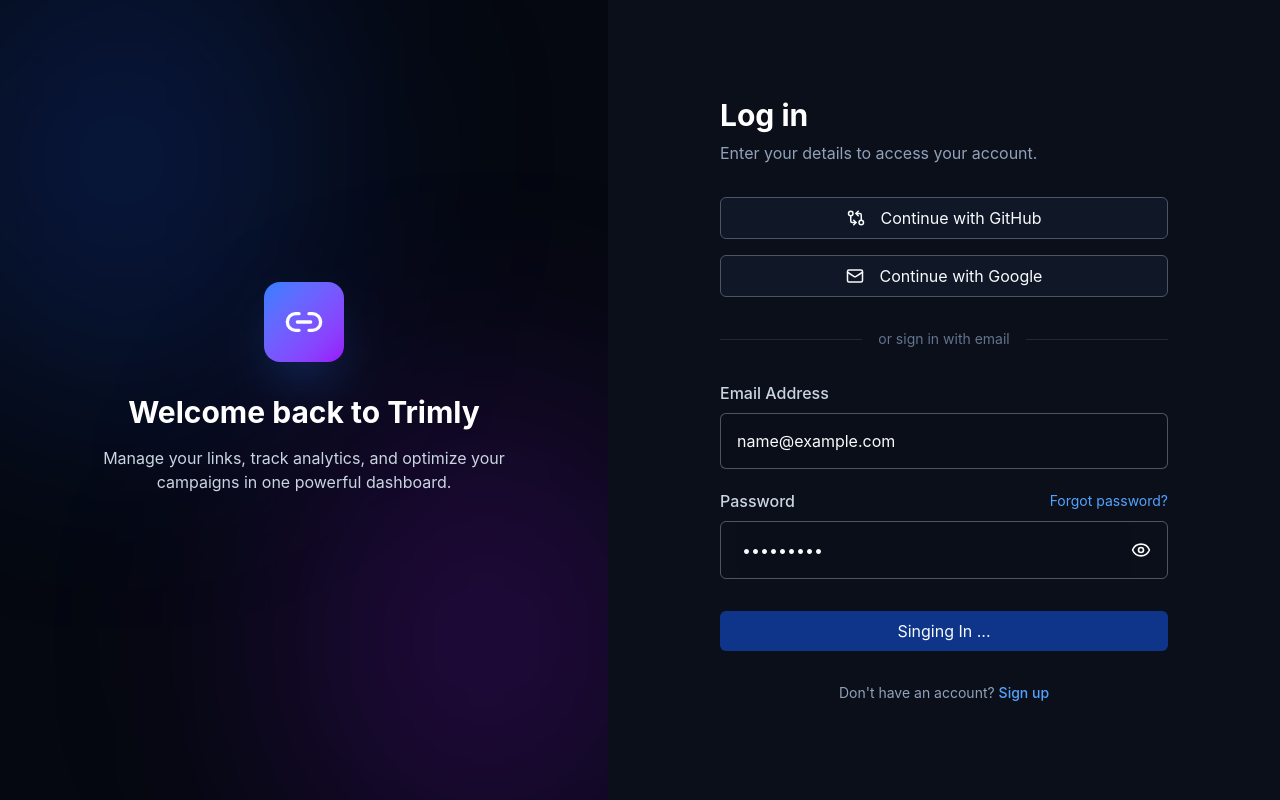
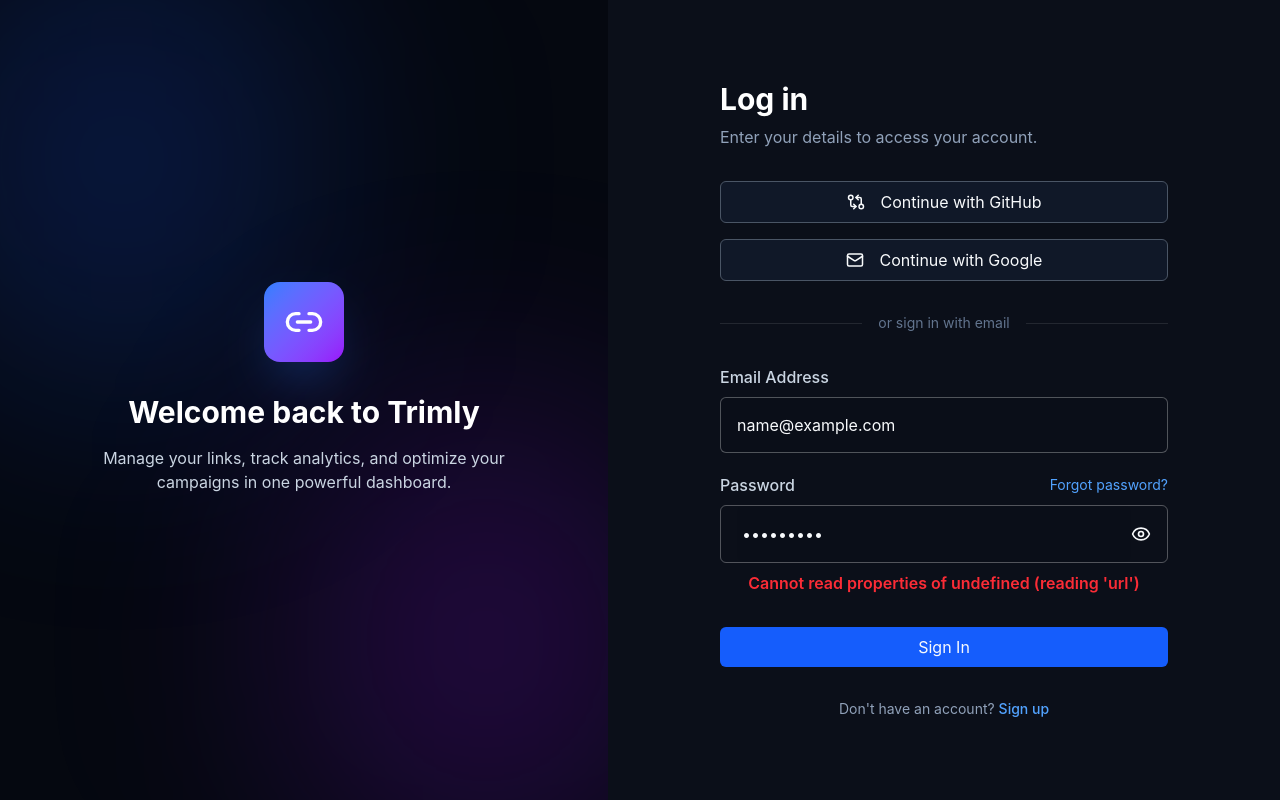
Before and after one commit to mashrafimahin/Trimliy-Audit, a React (Vite) app: page /login in a window 1280 px wide. Both pictures are taken after typing "name@example.com", "Sample123" into the empty fields and a click on the button "Sign In". Built offline with nearby package versions, Linux system fonts and the light colour scheme.

Commit message:
Error handles

```diff
--- a/src/app/features/LogInSlice.js
+++ b/src/app/features/LogInSlice.js
@@ -5,11 +5,14 @@
 // initial state
 const info = {
   isLoading: false,
+  error: false,
+  info: "",
 };
 
 // thunk function
 export const LoginThunk = createAsyncThunk("user/login", async (formInfo) => {
-  await AccountLogin(formInfo);
+  const result = await AccountLogin(formInfo);
+  return result;
 });
 
 // slice
@@ -20,12 +23,29 @@
     builder
       .addCase(LoginThunk.pending, (state) => {
         state.isLoading = true;
+        state.error = false;
       })
-      .addCase(LoginThunk.fulfilled, (state) => {
+      .addCase(LoginThunk.fulfilled, (state, action) => {
         state.isLoading = false;
+        state.error = false;
+        state.info = "";
+
+        // under condition
+        if (action.payload) {
+          state.info = action.payload;
+          state.error = true;
+        }
       })
-      .addCase(LoginThunk.rejected, (state) => {
+      .addCase(LoginThunk.rejected, (state, action) => {
         state.isLoading = false;
+        state.error = false;
+        state.info = "";
+
+        // under condition
+        if (action.payload) {
+          state.info = action.payload;
+          state.error = true;
+        }
       });
   },
 });
--- a/src/handler/AccountLogin.js
+++ b/src/handler/AccountLogin.js
@@ -12,7 +12,6 @@
     });
     // actions
     const data = await response.json();
-    console.log(data);
     // response
     if (data.success) {
       // save reference to local storage
@@ -22,8 +21,11 @@
       setTimeout(() => {
         window.location.href = data.redirectTo;
       }, 800);
+    } else {
+      throw Error(data.error);
     }
   } catch (err) {
-    console.log(err);
+    // console.log(err?.message);
+    return err?.message;
   }
 };
--- a/src/pages/Login.jsx
+++ b/src/pages/Login.jsx
@@ -15,11 +15,10 @@
 // main
 function Login() {
   // states
-  const { dispatch } = useSlices("loginControl");
+  const { data, dispatch } = useSlices("loginControl");
 
   // eye button controlled
   const [visible, setVisible] = useState(false);
-  const [loading, setLoading] = useState(false);
   const [formInfo, setFormInfo] = useState({
     email: "",
     password: "",
@@ -38,11 +37,6 @@
     setVisible((prevState) => !prevState);
   };
 
-  // handle clicks
-  const handleClick = () => {
-    setLoading(true);
-  };
-
   // handle form submit
   const handleSubmit = (e) => {
     e.preventDefault();
@@ -51,8 +45,6 @@
       alert("You must need to fill the input boxes.");
       return;
     }
-    // button func
-    handleClick();
 
     // login
     dispatch(LoginThunk(formInfo));
@@ -157,14 +149,21 @@
                     {!visible ? <Eye size={20} /> : <EyeOff size={20} />}
                   </span>
                 </div>
+                {data.error && (
+                  <div>
+                    <p className="text-red-500 font-semibold text-md text-center">
+                      {data.info}
+                    </p>
+                  </div>
+                )}
               </div>
               {/* login */}
               <Button
                 type={"submit"}
-                className={`min-w-full mt-8 ${loading ? "bg-blue-600/50 cursor-no-drop" : ""}`}
-                disabled={loading}
+                className={`min-w-full mt-8 ${data.isLoading ? "bg-blue-600/50 cursor-no-drop" : ""}`}
+                disabled={data.isLoading}
               >
-                {loading ? "Singing In ..." : "Sign In"}
+                {data.isLoading ? "Singing In ..." : "Sign In"}
               </Button>
             </form>
 
```
